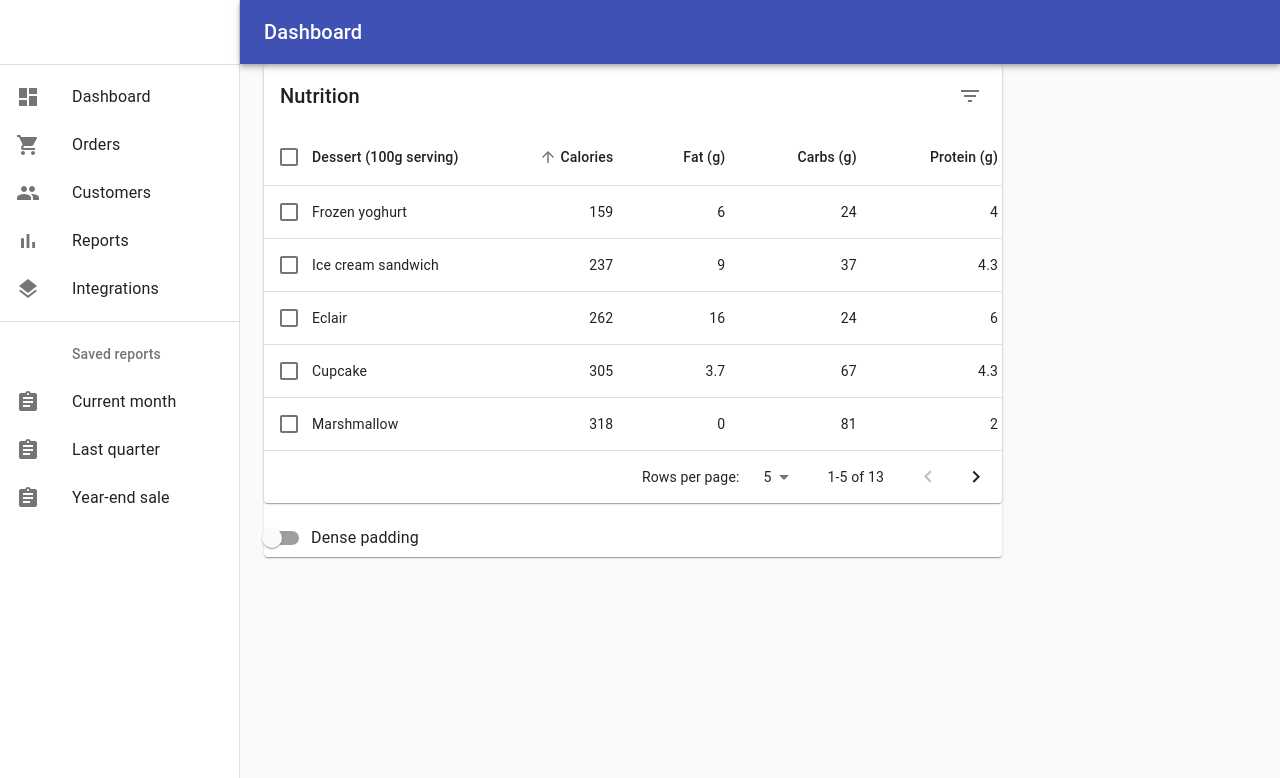
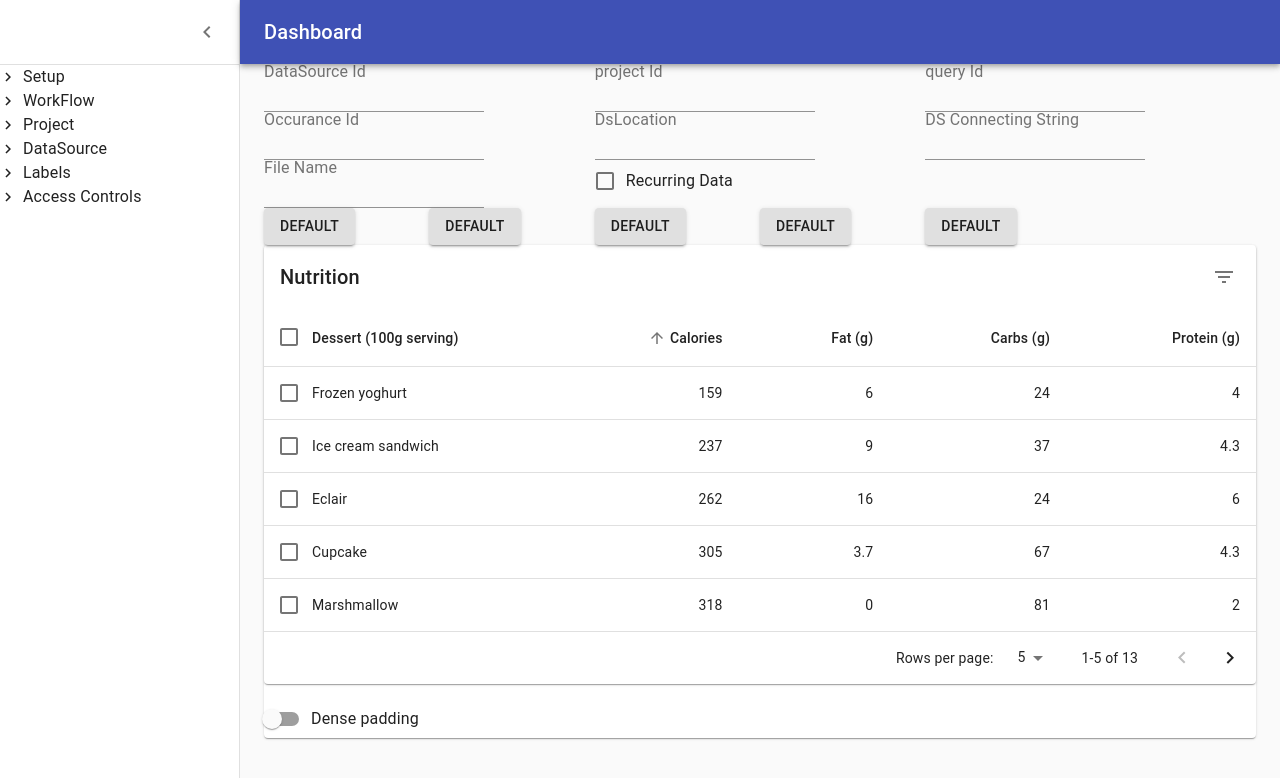
Before and after one commit to suhassanandkumar/react, a React (Create React App) app: page /home in a window 1280 px wide. Shown: the top 778 px of the page. Built offline with nearby package versions, Linux system fonts and the light colour scheme.

Commit message:
tree structure and table design

```diff
--- a/package.json
+++ b/package.json
@@ -5,6 +5,7 @@
   "dependencies": {
     "@material-ui/core": "latest",
     "@material-ui/icons": "latest",
+    "@material-ui/lab": "^4.0.0-alpha.56",
     "@testing-library/jest-dom": "^4.2.4",
     "@testing-library/react": "^9.5.0",
     "@testing-library/user-event": "^7.2.1",
--- a/src/pages/Home/Dashboard/DashBoard.js
+++ b/src/pages/Home/Dashboard/DashBoard.js
@@ -17,7 +17,15 @@ import Paper from '@material-ui/core/Paper';
 import MenuIcon from '@material-ui/icons/Menu';
 import ChevronLeftIcon from '@material-ui/icons/ChevronLeft';
 
-import { mainListItems, secondaryListItems } from './listItems';
+import TreeView from '@material-ui/lab/TreeView';
+import ExpandMoreIcon from '@material-ui/icons/ExpandMore';
+import ChevronRightIcon from '@material-ui/icons/ChevronRight';
+import TreeItem from '@material-ui/lab/TreeItem';
+
+import { menuItems } from './listItems';
+import { FormControl,FormControlLabel, InputLabel, Input, FormHelperText, Checkbox, Button } from '@material-ui/core';
+
+
 import TableDash from "../../../components/Tabledash/Tabledash";
 
 
@@ -27,7 +35,9 @@ class DashBoard extends Component{
    constructor(props){
        super(props)
        this.state = {
-           open:true
+           open:true,
+           headingTitle:'Dashboard',
+           menuList:this.loadMenuItem(menuItems)
        }
    }
 
@@ -40,15 +50,24 @@ class DashBoard extends Component{
     //this.setState({open:false})
 
   };
+  onSubMenuClick = (item,index) => {
+    this.setState({headingTitle:item.name})
+  }
+
+  loadMenuItem = (items=[],isSub=false) => {
+    if(isSub)
+    return items.map((subItem,index)=> ( <TreeItem key={subItem.id} nodeId={""+subItem.id} label={subItem.name} onClick={() => {this.onSubMenuClick(subItem,index)}}/>))
+    return items.map((subItem,index)=> ( <TreeItem key={subItem.id} nodeId={""+subItem.id} label={subItem.name} children={this.loadMenuItem(subItem.submenu,true)}/>))
+  }
 
 
     render(){
-        const {open} = this.state;
+        const {open,headingTitle,menuList} = this.state;
 
         const {classes} = this.props
         const fixedHeightPaper = clsx(classes.paper, classes.fixedHeight);
         return (
-<div className={classes.root}>
+      <div className={classes.root}>
       <CssBaseline />
       <AppBar position="absolute" className={clsx(classes.appBar, open && classes.appBarShift)}>
         <Toolbar className={classes.toolbar}>
@@ -62,7 +81,7 @@ class DashBoard extends Component{
             <MenuIcon />
           </IconButton>
           <Typography component="h1" variant="h6" color="inherit" noWrap className={classes.title}>
-            Dashboard
+            {headingTitle}
           </Typography>
 
         </Toolbar>
@@ -75,21 +94,93 @@ class DashBoard extends Component{
         open={open}
       >
         <div className={classes.toolbarIcon}>
-          {/* <IconButton onClick={this.handleDrawerClose}>
+          <IconButton onClick={this.handleDrawerClose}>
             <ChevronLeftIcon />
-          </IconButton> */}
+          </IconButton>
         </div>
         <Divider />
-        <List>{mainListItems}</List>
-        <Divider />
-        <List>{secondaryListItems}</List>
+        <TreeView
+      className={classes.rootBoard}
+      defaultCollapseIcon={<ExpandMoreIcon />}
+      defaultExpandIcon={<ChevronRightIcon />}
+    >
+      {menuList}
+
+    </TreeView>
+
+
       </Drawer>
       <main className={classes.content}>
         <div className={classes.appBarSpacer} />
         <Container maxWidth="lg" className={classes.container,classes.spaceing}>
-          <Grid container spacing={3}>
+          <Grid container xs={12} md={12} lg={12}>
+
+                <Grid  xs={4}  >
+                  <InputLabel htmlFor="dataSourceId">DataSource Id</InputLabel>
+                  <Input id="dataSourceId"  />
+                </Grid>
+                <Grid  xs={4}  >
+                  <InputLabel htmlFor="projectId">project Id</InputLabel>
+                  <Input id="projectId"  />
+                </Grid>
+                <Grid  xs={4}  >
+                  <InputLabel htmlFor="queryId">query Id</InputLabel>
+                  <Input id="queryId"  />
+                </Grid>
+
+
+         <Grid container xs={12} md={12} lg={12}>
+                <Grid  xs={4}  >
+                  <InputLabel htmlFor="OccuranceId">Occurance Id</InputLabel>
+                  <Input id="OccuranceId"  />
+                </Grid>
+                <Grid  xs={4}  >
+                  <InputLabel htmlFor="DsLocation">DsLocation</InputLabel>
+                  <Input id="DsLocation"  />
+                </Grid>
+                <Grid  xs={4}  >
+                  <InputLabel htmlFor="DsConnectingString">DS Connecting String</InputLabel>
+                  <Input id="DsConnectingString"  />
+                </Grid>
+
+         </Grid>
+         <Grid container xs={12} md={12} lg={12} >
+                <Grid  xs={4}  >
+                  <InputLabel htmlFor="FileName">File Name</InputLabel>
+                  <Input id="FileName"  />
+                </Grid>
+                <Grid  xs={4}  >
+                <FormControlLabel
+                value="rd"
+                control={<Checkbox color="primary" />}
+                label="Recurring Data"
+                labelPlacement="rd"/>
+              </Grid>
+
+
+         </Grid>
+         <Grid container xs={12} md={12} lg={12} >
+                <Grid  xs={2}  >
+                <Button variant="contained">Default</Button>
+                </Grid>
+                <Grid  xs={2}  >
+                <Button variant="contained">Default</Button>
+              </Grid>
+              <Grid  xs={2}  >
+              <Button variant="contained">Default</Button>
+                </Grid>
+                <Grid  xs={2}  >
+                <Button variant="contained">Default</Button>
+              </Grid>
+              <Grid  xs={2}  >
+              <Button variant="contained">Default</Button>
+                </Grid>
+
+
+
+         </Grid>
             {/* Chart */}
-            <Grid item xs={12} md={8} lg={9} >
+            <Grid item xs={12} md={12} lg={12} >
               <Paper className={fixedHeightPaper,classes.spaceing}>
                 {/* <Chart /> */}
                 <TableDash/>
@@ -113,6 +204,11 @@ const drawerWidth = 240;
 const useStyles = ((theme) => ({
   root: {
     display: 'flex',
+  },
+  rootBoard:{
+    height: 240,
+    flexGrow: 1,
+    maxWidth: 400,
   },
   toolbar: {
     paddingRight: 24, // keep right padding when drawer closed
@@ -190,6 +286,14 @@ const useStyles = ((theme) => ({
   },
   spaceing:{
 
+  },
+  paperForDetail: {
+    padding: theme.spacing(2),
+    textAlign: 'center',
+    color: theme.palette.text.secondary,
+  },
+  rootForDetail:{
+    flexGrow: 1,
   }
 }));
 
--- a/src/pages/Home/Dashboard/listItems.js
+++ b/src/pages/Home/Dashboard/listItems.js
@@ -1,70 +1,87 @@
-import React from 'react';
-import ListItem from '@material-ui/core/ListItem';
-import ListItemIcon from '@material-ui/core/ListItemIcon';
-import ListItemText from '@material-ui/core/ListItemText';
-import ListSubheader from '@material-ui/core/ListSubheader';
-import DashboardIcon from '@material-ui/icons/Dashboard';
-import ShoppingCartIcon from '@material-ui/icons/ShoppingCart';
-import PeopleIcon from '@material-ui/icons/People';
-import BarChartIcon from '@material-ui/icons/BarChart';
-import LayersIcon from '@material-ui/icons/Layers';
-import AssignmentIcon from '@material-ui/icons/Assignment';
 
-export const mainListItems = (
-  <div>
-    <ListItem button>
-      <ListItemIcon>
-        <DashboardIcon />
-      </ListItemIcon>
-      <ListItemText primary="Dashboard" />
-    </ListItem>
-    <ListItem button>
-      <ListItemIcon>
-        <ShoppingCartIcon />
-      </ListItemIcon>
-      <ListItemText primary="Orders" />
-    </ListItem>
-    <ListItem button>
-      <ListItemIcon>
-        <PeopleIcon />
-      </ListItemIcon>
-      <ListItemText primary="Customers" />
-    </ListItem>
-    <ListItem button>
-      <ListItemIcon>
-        <BarChartIcon />
-      </ListItemIcon>
-      <ListItemText primary="Reports" />
-    </ListItem>
-    <ListItem button>
-      <ListItemIcon>
-        <LayersIcon />
-      </ListItemIcon>
-      <ListItemText primary="Integrations" />
-    </ListItem>
-  </div>
-);
-
-export const secondaryListItems = (
-  <div>
-    <ListSubheader inset>Saved reports</ListSubheader>
-    <ListItem button>
-      <ListItemIcon>
-        <AssignmentIcon />
-      </ListItemIcon>
-      <ListItemText primary="Current month" />
-    </ListItem>
-    <ListItem button>
-      <ListItemIcon>
-        <AssignmentIcon />
-      </ListItemIcon>
-      <ListItemText primary="Last quarter" />
-    </ListItem>
-    <ListItem button>
-      <ListItemIcon>
-        <AssignmentIcon />
-      </ListItemIcon>
-      <ListItemText primary="Year-end sale" />
-    </ListItem>
-  </div>
-);
+export const menuItems = [
+  {
+    "id": 12,
+    "name": "Setup",
+    "submenu": [
+      {
+        "name": "Sample1",
+        "id": 13
+      },
+      {
+        "name": "Sample2",
+        "id": 14
+      }
+    ]
+  },
+  {
+    "id": 15,
+    "name": "WorkFlow",
+    "submenu": [
+      {
+        "name": "Sample1",
+        "id": 16
+      },
+      {
+        "name": "Sample2",
+        "id": 17
+      }
+    ]
+  },
+  {
+    "id": 18,
+    "name": "Project",
+    "submenu": [
+      {
+        "name": "Sample1",
+        "id": 19
+      },
+      {
+        "name": "Sample2",
+        "id": 20
+      }
+    ]
+  },
+  {
+    "id": 21,
+    "name": "DataSource",
+    "submenu": [
+      {
+        "name": "Sample1",
+        "id": 22
+      },
+      {
+        "name": "Sample2",
+        "id": 23
+      }
+    ]
+  },
+  {
+    "id": 24,
+    "name": "Labels",
+    "submenu": [
+      {
+        "name": "Sample1",
+        "id": 25
+      },
+      {
+        "name": "Sample2",
+        "id": 26
+      }
+    ]
+  },
+  {
+    "id": 27,
+    "name": "Access Controls",
+    "submenu": [
+      {
+        "name": "Sample1",
+        "id": 28
+      },
+      {
+        "name": "Sample2",
+        "id": 29
+      }
+    ]
+  }
+]
```
Also changed, not shown: 1 other file (tests, documents, lock files or other folders).
